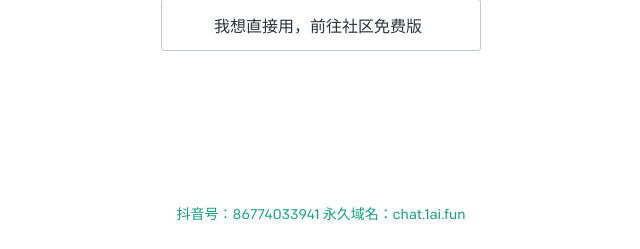
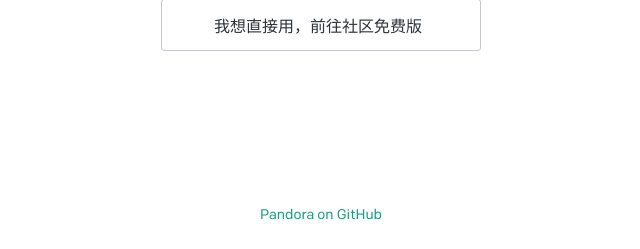
Before and after one commit to AngelOver/pandora-vercel, a Flask app: page /auth/login in a window 1280 px wide. Shown: the part 637-886 px from the top of the page, without its empty margins (319-959 px from the left). Run offline with Flask 2, Linux system fonts and the light colour scheme.

Commit message:
Revert "修改地址"
This reverts commit dd49151073a102bbfa97aea2baa48fb608cdf922.

```diff
--- a/src/pandora_cloud/flask/templates/login.html
+++ b/src/pandora_cloud/flask/templates/login.html
@@ -606,7 +606,8 @@
 					}.exports(n.querySelector, a, n.timeoutPromise)
 				}();
 			</script>
-			<footer class="oai-footer"><a href="https://chat.1ai.fun" target="_blank">抖音号：86774033941 永久域名：chat.1ai.fun </a></footer>
+			<footer class="oai-footer"><a href="https://github.com/pengzhile/pandora" target="_blank">Pandora on
+					GitHub</a></footer>
 		</div>
 		<script type="text/javascript">
 			function updateHeader(text) {
--- a/src/pandora_cloud/flask/templates/login_full.html
+++ b/src/pandora_cloud/flask/templates/login_full.html
@@ -658,7 +658,8 @@
 					}.exports(n.querySelector, a, n.timeoutPromise)
 				}();
 			</script>
-			<footer class="oai-footer"><a href="https://chat.1ai.fun" target="_blank">抖音号：86774033941 永久域名：chat.1ai.fun </a></footer>
+			<footer class="oai-footer"><a href="https://github.com/pengzhile/pandora" target="_blank">Pandora on
+					GitHub</a></footer>
 		</div>
 		<script type="text/javascript">
 			function updateHeader(text) {
```
